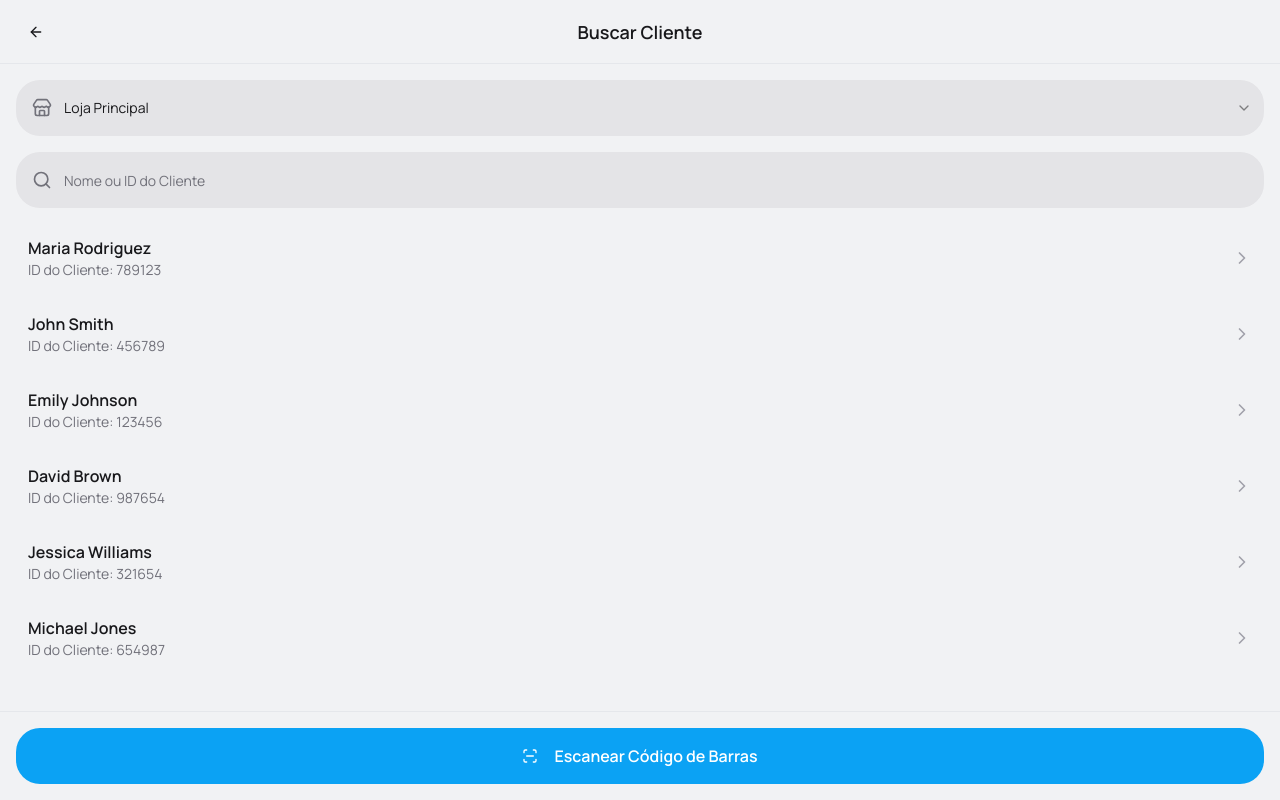
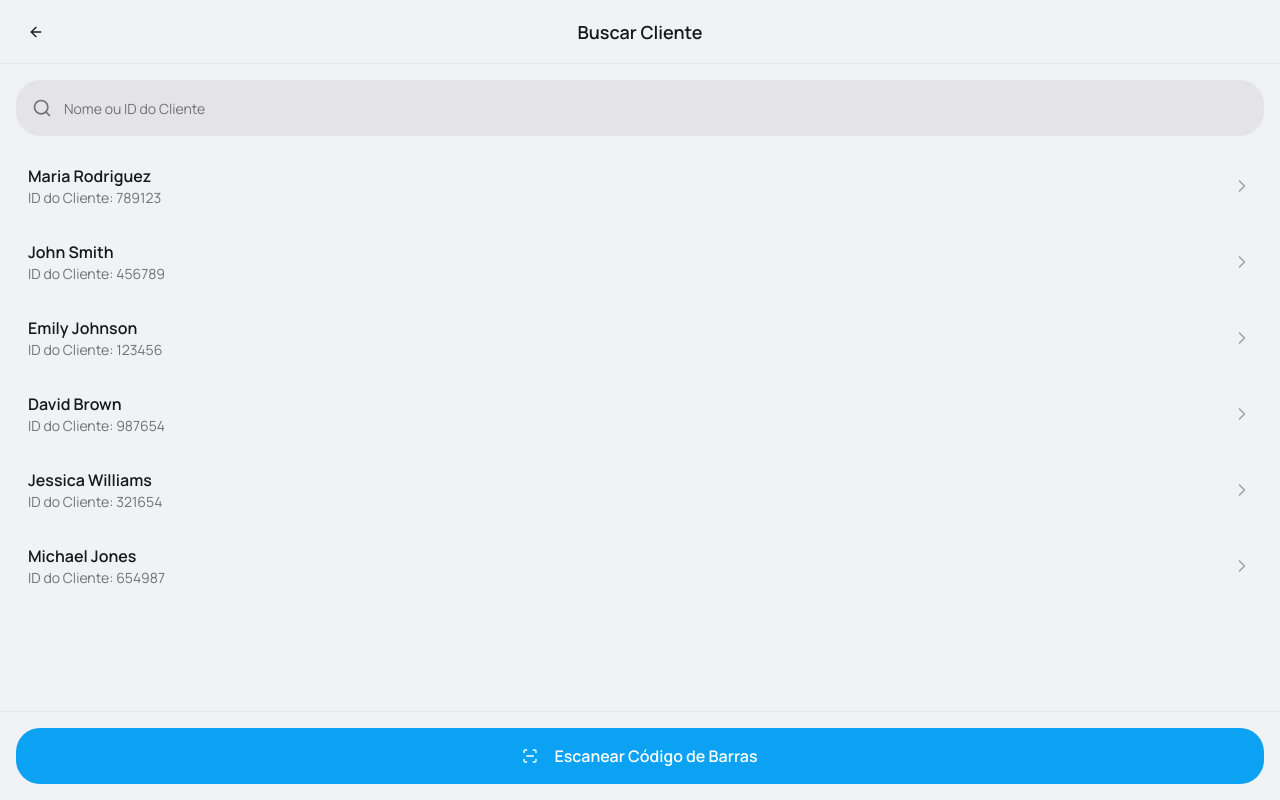
Before and after one commit to Comercialsc7/TradeScan, a React (Vite) app: page /search-customer in a window 1280 px wide. Built offline with nearby package versions, Linux system fonts and the light colour scheme.

Commit message:
Feat: Make customer entries selectable on search page

```diff
--- a/src/pages/SearchCustomer.tsx
+++ b/src/pages/SearchCustomer.tsx
@@ -1,15 +1,15 @@
 import { useState, useMemo, useEffect } from 'react'
 import { useNavigate } from 'react-router-dom'
-import { ArrowLeft, Search, ChevronRight, ScanLine, Store } from 'lucide-react'
+import {
+  ArrowLeft,
+  Search,
+  ChevronRight,
+  ScanLine,
+  CheckCircle2,
+} from 'lucide-react'
 import { Input } from '@/components/ui/input'
 import { Button } from '@/components/ui/button'
-import {
-  Select,
-  SelectContent,
-  SelectItem,
-  SelectTrigger,
-  SelectValue,
-} from '@/components/ui/select'
+import { cn } from '@/lib/utils'
 
 type Customer = {
   id: string
@@ -43,15 +43,11 @@ const customers: Customer[] = [
   },
 ]
 
-const stores = [
-  { id: '1', name: 'Loja Principal' },
-  { id: '2', name: 'Loja Filial Centro' },
-  { id: '3', name: 'Loja Filial Norte' },
-]
-
 const SearchCustomerPage = () => {
   const [searchTerm, setSearchTerm] = useState('')
-  const [selectedStore, setSelectedStore] = useState(stores[0].id)
+  const [selectedCustomerId, setSelectedCustomerId] = useState<string | null>(
+    null,
+  )
   const navigate = useNavigate()
 
   useEffect(() => {
@@ -69,6 +65,10 @@ const SearchCustomerPage = () => {
     )
   }, [searchTerm])
 
+  const handleCustomerSelect = (customerId: string) => {
+    setSelectedCustomerId(customerId)
+  }
+
   return (
     <div className="flex h-screen flex-col bg-background">
       <header className="sticky top-0 z-10 flex h-16 items-center border-b bg-background px-4">
@@ -82,24 +82,6 @@ const SearchCustomerPage = () => {
       </header>
 
       <main className="flex-1 overflow-y-auto p-4">
-        <div className="mb-4">
-          <Select value={selectedStore} onValueChange={setSelectedStore}>
-            <SelectTrigger className="h-14 w-full rounded-xl border-none bg-zinc-200 pl-4 text-zinc-900 dark:bg-zinc-800/50 dark:text-white">
-              <div className="flex items-center">
-                <Store className="mr-3 h-5 w-5 text-zinc-500 dark:text-zinc-400" />
-                <SelectValue placeholder="Selecione uma loja" />
-              </div>
-            </SelectTrigger>
-            <SelectContent>
-              {stores.map((store) => (
-                <SelectItem key={store.id} value={store.id}>
-                  {store.name}
-                </SelectItem>
-              ))}
-            </SelectContent>
-          </Select>
-        </div>
-
         <div className="relative mb-4">
           <Search className="absolute left-4 top-1/2 h-5 w-5 -translate-y-1/2 text-zinc-500 dark:text-zinc-400" />
           <Input
@@ -115,8 +97,14 @@ const SearchCustomerPage = () => {
           {filteredCustomers.map((customer) => (
             <div
               key={customer.id}
-              className="flex cursor-pointer items-center space-x-4 rounded-lg p-3 transition-colors hover:bg-zinc-100 dark:hover:bg-zinc-800/50"
-              onClick={() => console.log(`Selected customer ${customer.id}`)}
+              className={cn(
+                'flex cursor-pointer items-center space-x-4 rounded-lg p-3 transition-colors hover:bg-zinc-100 dark:hover:bg-zinc-800/50',
+                {
+                  'bg-primary/10 dark:bg-primary/20':
+                    selectedCustomerId === customer.id,
+                },
+              )}
+              onClick={() => handleCustomerSelect(customer.id)}
             >
               <div className="flex-1">
                 <p className="font-semibold text-zinc-900 dark:text-white">
@@ -126,7 +114,11 @@ const SearchCustomerPage = () => {
                   ID do Cliente: {customer.id}
                 </p>
               </div>
-              <ChevronRight className="h-5 w-5 text-zinc-400 dark:text-zinc-500" />
+              {selectedCustomerId === customer.id ? (
+                <CheckCircle2 className="h-5 w-5 text-primary" />
+              ) : (
+                <ChevronRight className="h-5 w-5 text-zinc-400 dark:text-zinc-500" />
+              )}
             </div>
           ))}
         </div>
```
